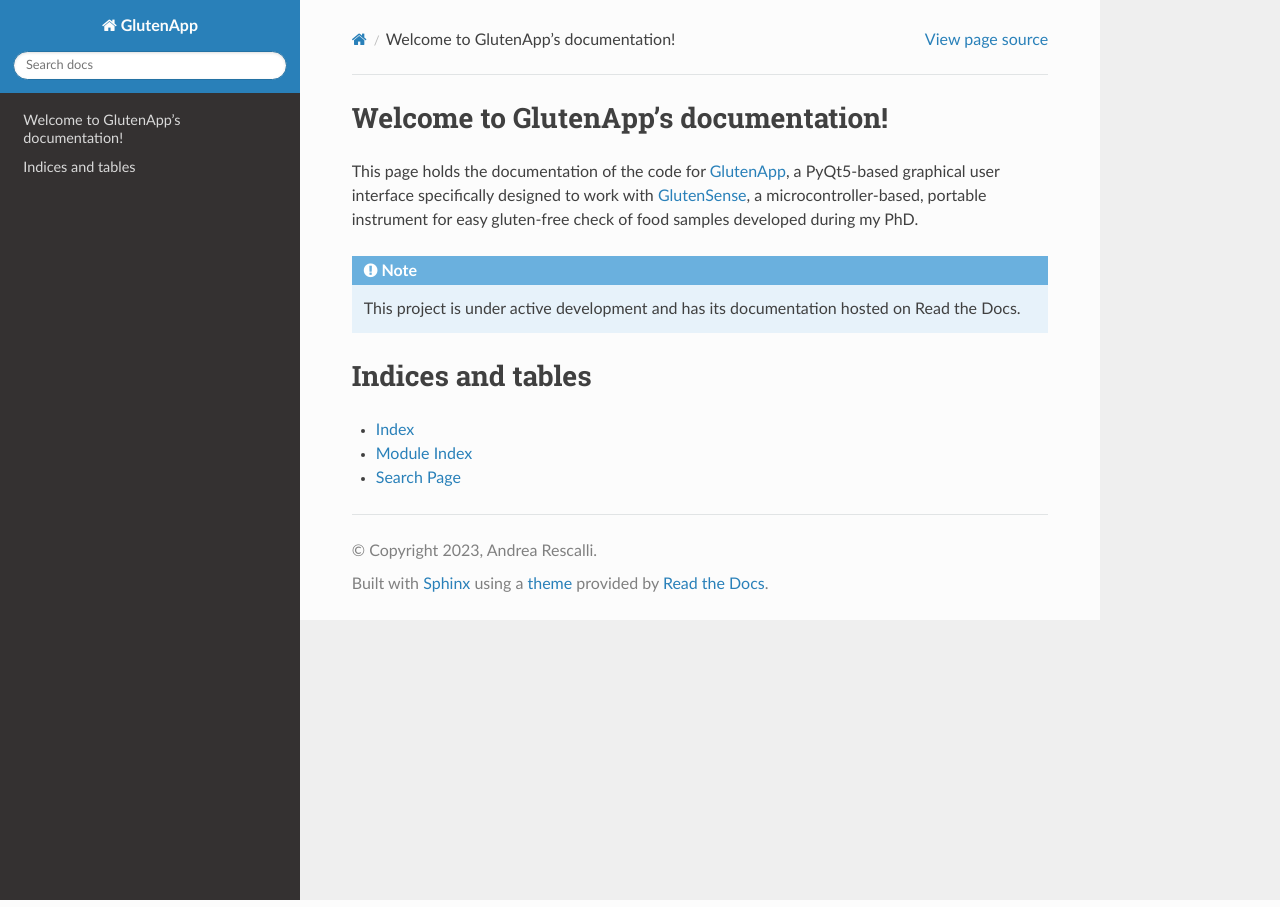
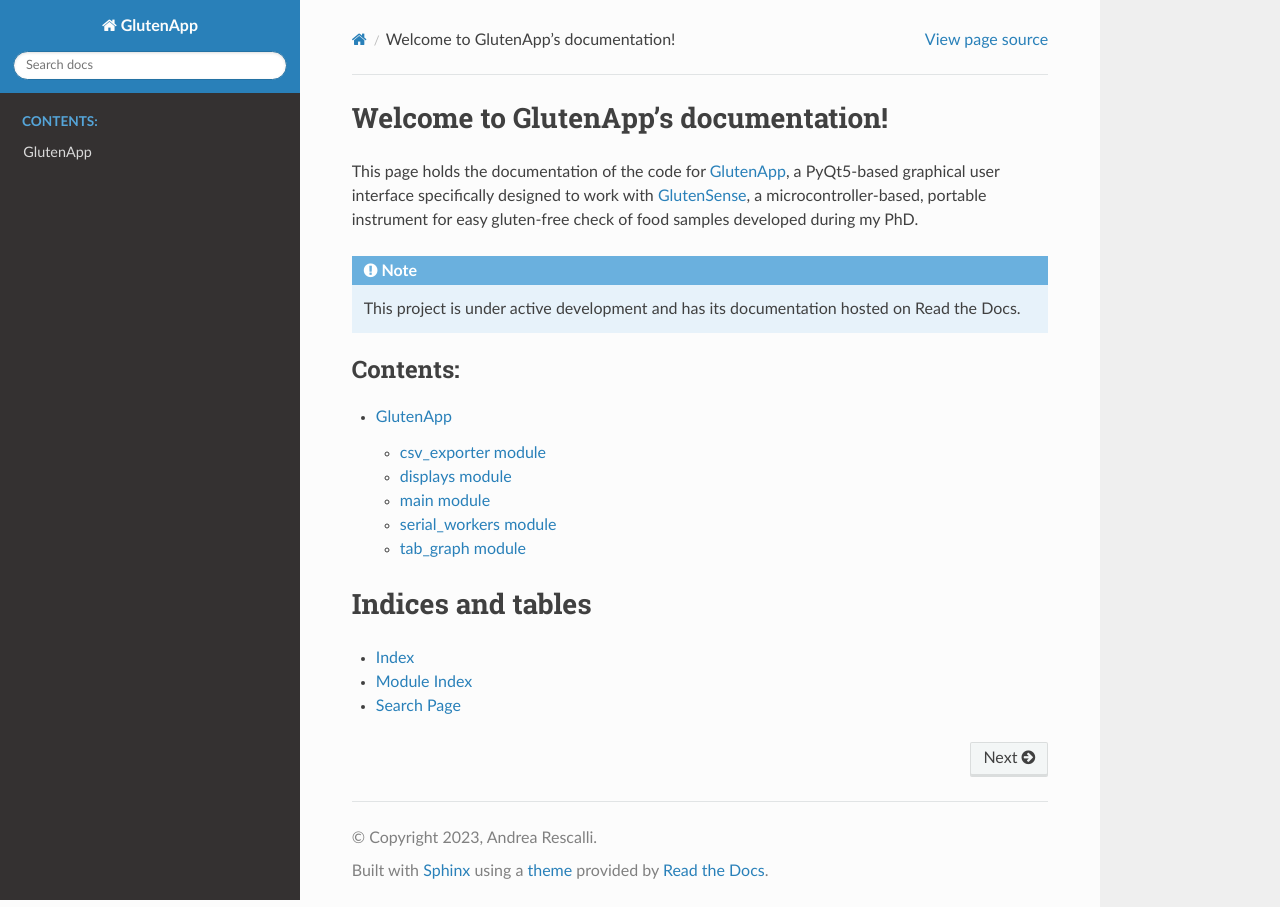
Before and after one commit to AndreaRescalli/GlutenSens, a Sphinx documentation site: the page built from GlutenApp/docs/source/index.rst, in a window 1280 px wide. Built offline with Sphinx 7.4.7 and the Read the Docs theme 2.0.0, drawn with Linux system fonts in a browser that asks for light colours.

Commit message:
working on doc

```diff
--- a/GlutenApp/docs/source/conf.py
+++ b/GlutenApp/docs/source/conf.py
@@ -2,6 +2,11 @@
 #
 # For the full list of built-in configuration values, see the documentation:
 # https://www.sphinx-doc.org/en/master/usage/configuration.html
+
+import os
+import sys
+
+sys.path.insert(0, os.path.abspath("../../"))
 
 # -- Project information -----------------------------------------------------
 # https://www.sphinx-doc.org/en/master/usage/configuration.html#project-information
@@ -14,7 +19,11 @@ release = '0.1'
 # -- General configuration ---------------------------------------------------
 # https://www.sphinx-doc.org/en/master/usage/configuration.html#general-configuration
 
-extensions = []
+extensions = [
+    "sphinx.ext.todo",
+    "sphinx.ext.viewcode",
+    "sphinx.ext.autodoc",
+]
 
 templates_path = ['_templates']
 exclude_patterns = []
--- /dev/null
+++ b/GlutenApp/docs/source/csv_exporter.rst
@@ -0,0 +1,7 @@
+csv\_exporter module
+====================
+
+.. automodule:: csv_exporter
+   :members:
+   :undoc-members:
+   :show-inheritance:
--- a/GlutenApp/docs/source/index.rst
+++ b/GlutenApp/docs/source/index.rst
@@ -18,6 +18,8 @@ portable instrument for easy gluten-free check of food samples developed during
    :maxdepth: 2
    :caption: Contents:
 
+   modules
+
 
 Indices and tables
 ==================
--- /dev/null
+++ b/GlutenApp/docs/source/modules.rst
@@ -0,0 +1,11 @@
+GlutenApp
+=========
+
+.. toctree::
+   :maxdepth: 4
+
+   csv_exporter
+   displays
+   main
+   serial_workers
+   tab_graph
--- /dev/null
+++ b/GlutenApp/docs/source/serial_workers.rst
@@ -0,0 +1,7 @@
+serial\_workers module
+======================
+
+.. automodule:: serial_workers
+   :members:
+   :undoc-members:
+   :show-inheritance:
--- /dev/null
+++ b/GlutenApp/docs/source/tab_graph.rst
@@ -0,0 +1,7 @@
+tab\_graph module
+=================
+
+.. automodule:: tab_graph
+   :members:
+   :undoc-members:
+   :show-inheritance:
```
Also changed, not shown: GlutenApp/docs/source/displays.rst (added, +7 -0 lines), GlutenApp/docs/source/main.rst (added, +7 -0 lines).
